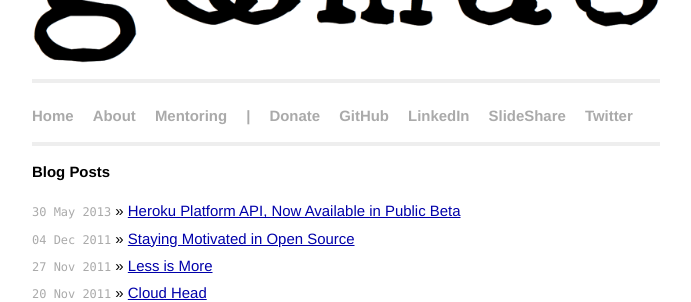
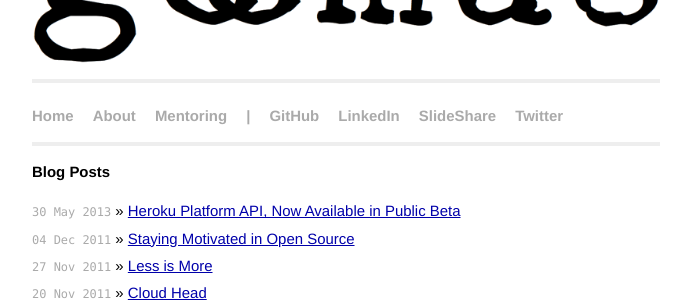
Before and after one commit to geemus/geemus.github.io, a Jekyll site: the page built from index.html, in a window 1280 px wide. Shown: the part 124-426 px from the top of the page, without its empty margins (294-985 px from the left). Built offline with Jekyll 4.4.1, drawn with Linux system fonts in a browser that asks for light colours.

Commit message:
remove broken donate link

```diff
--- a/_layouts/default.html
+++ b/_layouts/default.html
@@ -26,7 +26,6 @@
             <a class="extra" href="/about">About</a>
             <a class="extra" href="/mentoring">Mentoring</a>
             <a class="extra" href="/">|</a>
-            <a class="extra" href="http://gittip.com/geemus">Donate</a>
             <a class="extra" href="http://github.com/geemus">GitHub</a>
             <a class="extra" href="http://linkedin.com/in/geemus">LinkedIn</a>
             <a class="extra" href="http://slideshare.net/geemus">SlideShare</a>
```
